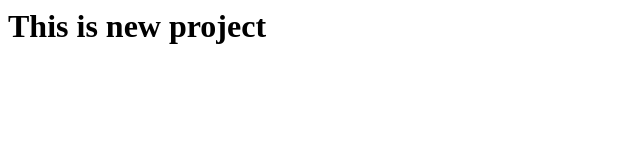
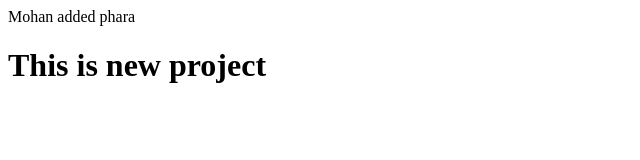
Before and after one commit to Gopi-Dev-004/project, a plain HTML site: page index.html in a window 1280 px wide. Shown: the whole page, without its empty margins (0-640 px from the left). Drawn offline with Linux system fonts and the light colour scheme.

Commit message:
added phara

```diff
--- a/index.html
+++ b/index.html
@@ -3,6 +3,9 @@
   <head><title>This Project</title></head>
 
 <body>
+  <p>Mohan added phara
+  </p>
 <h1>This is new project</h1>
+
 </body>
 </html>
```
